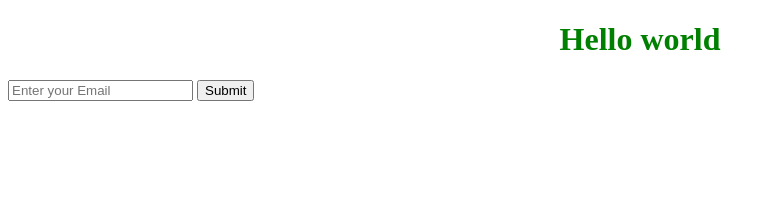
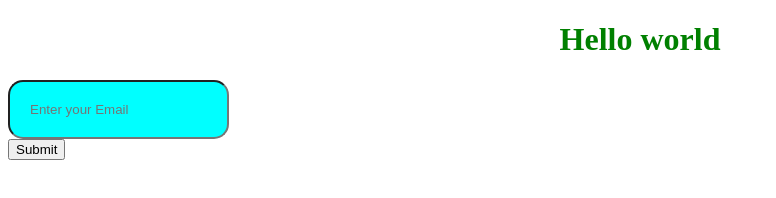
Before and after one commit to Rizikikinya/my-awesome-project-, a plain HTML site: page index.htm in a window 1280 px wide. Shown: the whole page, without its empty margins (0-776 px from the left). Drawn offline with Linux system fonts and the light colour scheme.

Commit message:
styled the form

```diff
--- a/index.htm
+++ b/index.htm
@@ -8,8 +8,8 @@
   </head>
   <body>
     <h1>Hello world</h1>
-    <form action="">
-      <input type="email" placeholder="Enter your Email" />
+    <form action="" ">
+      <input type="email" placeholder="Enter your Email" id="enterEmail" />
       <input type="submit" />
     </form>
     <script src="script.js"></script>
--- a/style.css
+++ b/style.css
@@ -2,3 +2,10 @@ h1 {
   text-align: center;
   color: green;
 }
+#enterEmail {
+  display: block;
+  margin: 60 auto;
+  padding: 20px;
+  background-color: aqua;
+  border-radius: 15px;
+}
```
